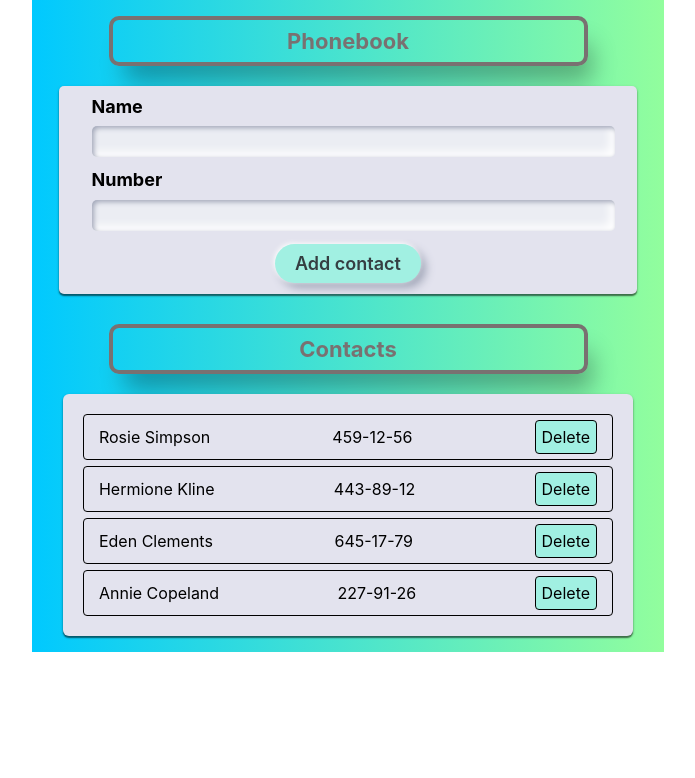
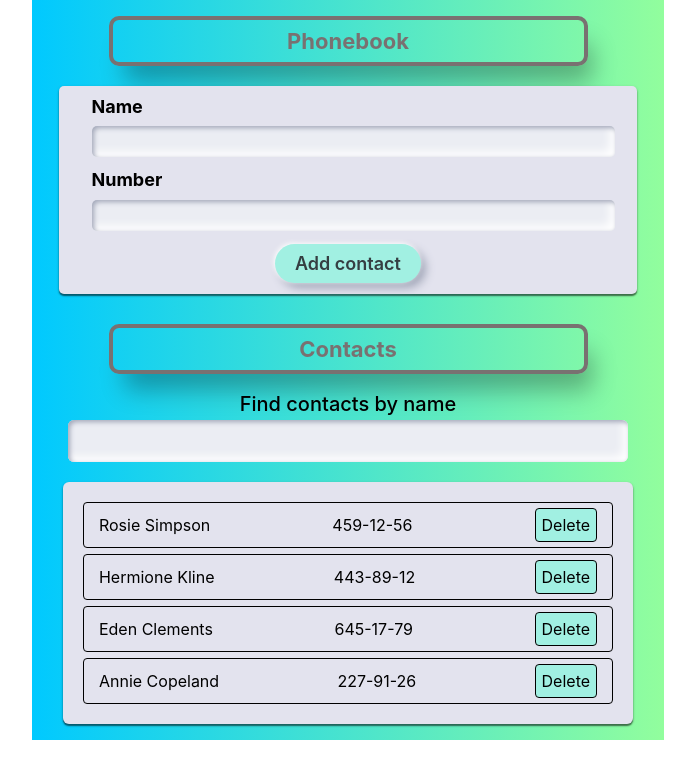
Before and after one commit to Ihor849/Homework__DZ, a React (Create React App) app: page / in a window 1280 px wide. Shown: the top 778 px of the page, without its empty margins (292-987 px from the left). Built offline with nearby package versions, Linux system fonts and the light colour scheme.

Commit message:
Виправлення умови рендеру контактів

```diff
--- a/src/components/App/App.jsx
+++ b/src/components/App/App.jsx
@@ -113,11 +113,11 @@ export class App extends Component {
             <ContactForm onSubmit={this.addContact} contacts={contacts} />
           </Section>
           <Section title="Contacts ">
-            {this.onFilterContacts().length > 5 && (
+            {this.state.contacts.length !== 0 && (
               <ContactFilter
                 filter={filter}
                 onFilter={this.onFilter}
-                // dis={this.state.contacts.length === 0}
+                dis={this.state.contacts.length <= 4}
               />
             )}
 
```
Also changed, not shown: src/components/ContactFilter/ContactFilter.jsx (+3 -5 lines).
